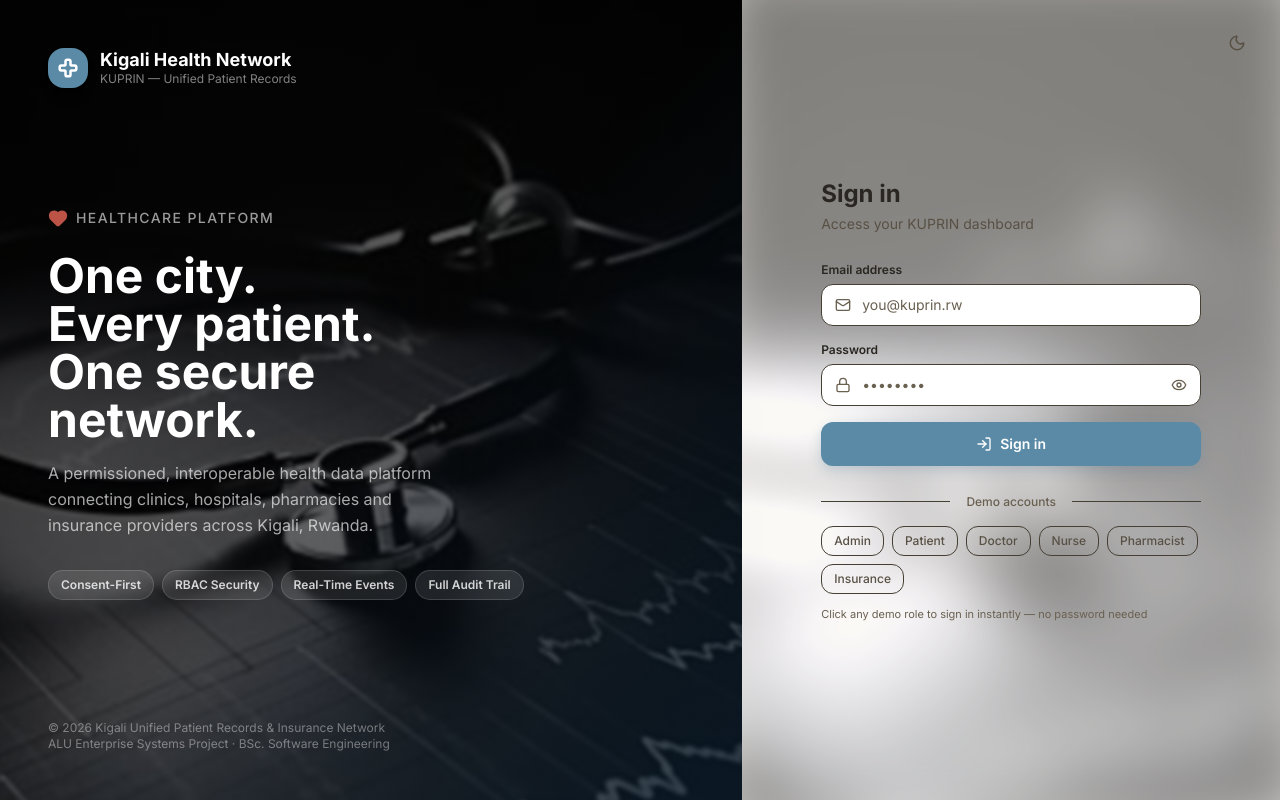
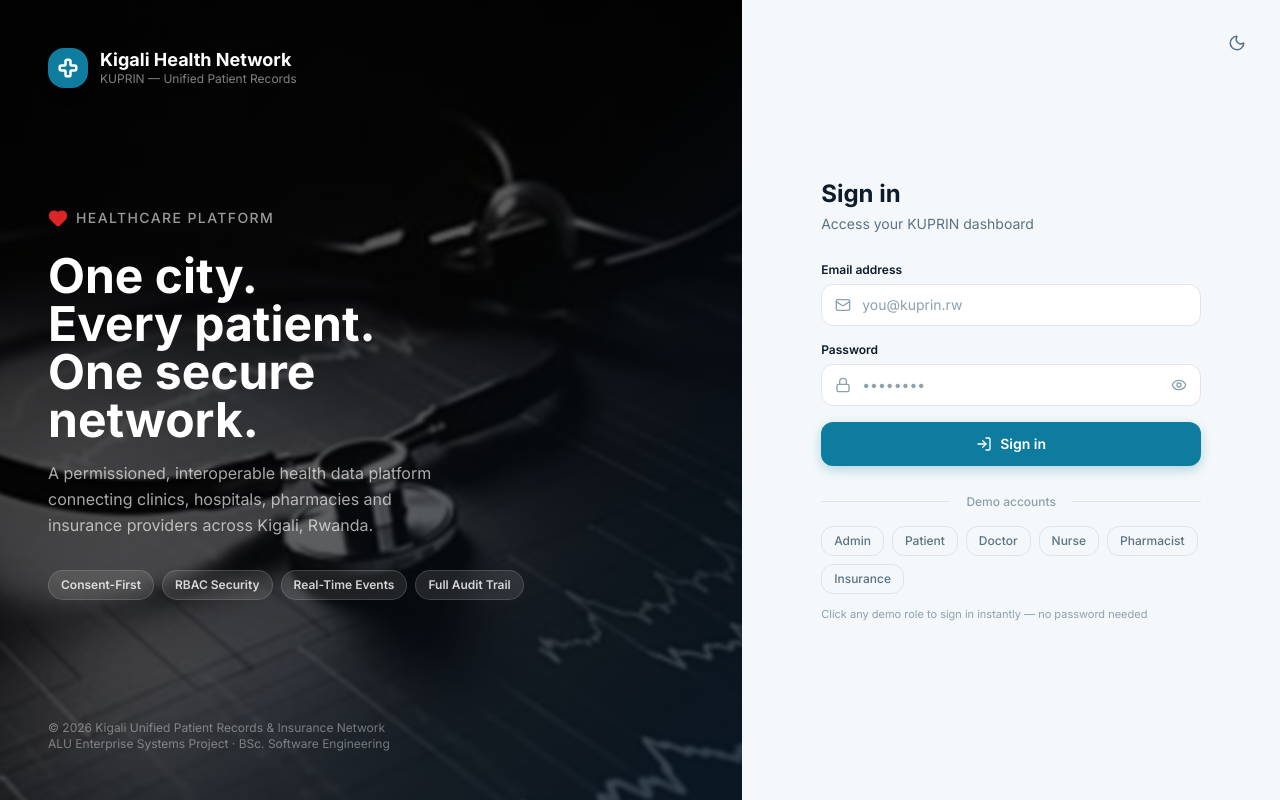
Before and after one commit to MAcDen34/Kigali-Health-Network, a Next.js app: page /login in a window 1280 px wide. Built offline with nearby package versions, Linux system fonts and the light colour scheme.

Commit message:
update: change on the white version

```diff
--- a/app/globals.css
+++ b/app/globals.css
@@ -6,52 +6,52 @@
 @layer base {
   /* "R G B" triplets so Tailwind opacity modifiers (bg-h-blue/15) still work. */
   :root {
-    --color-h-blue: 90 138 166;
-    --color-h-blue-dark: 62 107 138;
-    --color-h-blue-light: 234 242 246;
-    --color-h-teal: 79 163 145;
-    --color-h-teal-dark: 53 133 115;
-    --color-h-teal-light: 233 245 242;
-    --color-h-green: 116 173 118;
-    --color-h-green-dark: 90 155 92;
-    --color-h-green-light: 240 247 238;
-    --color-h-amber: 204 138 56;
-    --color-h-amber-light: 251 241 227;
-    --color-h-red: 188 83 71;
-    --color-h-red-light: 252 238 236;
-    --color-h-purple: 149 117 184;
-    --color-h-purple-light: 243 239 248;
-    --color-h-bg: 247 244 238;
+    --color-h-blue: 14 124 158;
+    --color-h-blue-dark: 10 95 122;
+    --color-h-blue-light: 227 242 247;
+    --color-h-teal: 63 191 173;
+    --color-h-teal-dark: 46 150 134;
+    --color-h-teal-light: 228 247 244;
+    --color-h-green: 30 158 107;
+    --color-h-green-dark: 22 121 79;
+    --color-h-green-light: 224 244 235;
+    --color-h-amber: 217 119 6;
+    --color-h-amber-light: 252 238 220;
+    --color-h-red: 220 38 38;
+    --color-h-red-light: 252 228 228;
+    --color-h-purple: 124 111 196;
+    --color-h-purple-light: 239 236 250;
+    --color-h-bg: 244 248 250;
     --color-h-surface: 255 255 255;
-    --color-h-border: 70 63 52;
-    --color-h-text: 42 38 33;
-    --color-h-text-muted: 88 80 68;
-    --color-h-text-light: 105 96 80;
-    --shadow-color: 42 38 33;
+    --color-h-border: 220 230 236;
+    --color-h-text: 13 27 42;
+    --color-h-text-muted: 91 114 132;
+    --color-h-text-light: 140 160 175;
+    --shadow-color: 13 27 42;
   }
 
   .dark {
-    --color-h-blue: 130 175 201;
-    --color-h-blue-dark: 158 194 216;
-    --color-h-blue-light: 34 52 64;
-    --color-h-teal: 111 195 176;
-    --color-h-teal-dark: 138 210 193;
-    --color-h-teal-light: 30 56 51;
-    --color-h-green: 143 199 145;
-    --color-h-green-dark: 166 214 168;
-    --color-h-green-light: 37 59 38;
-    --color-h-amber: 224 162 90;
-    --color-h-amber-light: 61 46 24;
-    --color-h-red: 217 119 107;
-    --color-h-red-light: 61 33 29;
-    --color-h-purple: 177 153 209;
-    --color-h-purple-light: 46 39 64;
-    --color-h-bg: 28 26 23;
-    --color-h-surface: 36 33 29;
-    --color-h-border: 55 50 43;
-    --color-h-text: 242 238 230;
-    --color-h-text-muted: 176 166 149;
-    --color-h-text-light: 125 117 102;
+    --color-h-blue: 79 184 214;
+    --color-h-blue-dark: 111 200 226;
+    --color-h-blue-light: 23 49 61;
+    --color-h-teal: 95 224 203;
+    --color-h-teal-dark: 127 234 217;
+    --color-h-teal-light: 18 59 52;
+    --color-h-green: 62 203 143;
+    --color-h-green-dark: 94 219 163;
+    --color-h-green-light: 18 56 37;
+    --color-h-amber: 240 160 61;
+    --color-h-amber-light: 61 44 20;
+    --color-h-red: 240 85 79;
+    --color-h-red-light: 61 25 23;
+    --color-h-purple: 167 154 224;
+    --color-h-purple-light: 44 39 64;
+    --color-h-bg: 11 22 32;
+    --color-h-surface: 18 33 46;
+    --color-h-border: 30 46 58;
+    --color-h-text: 232 241 245;
+    --color-h-text-muted: 143 163 176;
+    --color-h-text-light: 100 121 138;
     --shadow-color: 0 0 0;
   }
 
--- a/app/login/page.js
+++ b/app/login/page.js
@@ -19,7 +19,6 @@ const QUICK_DEMO = [
 export default function LoginPage() {
   const router = useRouter();
   const { state, dispatch } = useApp();
-  const isDark = state.theme === 'dark';
   const [email, setEmail] = useState('');
   const [password, setPassword] = useState('');
   const [showPw, setShowPw] = useState(false);
@@ -100,17 +99,7 @@ export default function LoginPage() {
         </p>
       </div>
 
-      <div className="flex-1 relative flex flex-col items-center justify-center p-6 md:p-10 overflow-hidden">
-        {/* Light mode needs the photo lifted brighter — otherwise a light wash on a dark photo just goes flat. */}
-        <div
-          className="absolute inset-0 bg-cover bg-center scale-110"
-          style={{
-            backgroundImage: "url('/login-hero.jpg')",
-            filter: isDark ? 'blur(28px) brightness(1.1)' : 'blur(28px) brightness(1.7) saturate(0.85)',
-          }}
-        />
-        <div className={`absolute inset-0 ${isDark ? 'bg-h-bg/85' : 'bg-h-bg/50'}`} />
-
+      <div className="flex-1 relative flex flex-col items-center justify-center p-6 md:p-10 overflow-hidden" style={{ backgroundColor: 'rgb(var(--color-h-bg))' }}>
         <div className="absolute top-4 right-4 md:top-6 md:right-6">
           <ThemeToggle />
         </div>
--- a/components/layout/AppShell.js
+++ b/components/layout/AppShell.js
@@ -11,7 +11,6 @@ const PUBLIC_PATHS = ['/', '/login'];
 export default function AppShell({ children }) {
   const { state, hydrated } = useApp();
   const { user, sidebarCollapsed } = state;
-  const isDark = state.theme === 'dark';
   const router = useRouter();
   const pathname = usePathname();
   const isPublic = PUBLIC_PATHS.includes(pathname);
@@ -36,17 +35,7 @@ export default function AppShell({ children }) {
   if (!hasRouteAccess) return null;
 
   return (
-    <div className="flex h-screen overflow-hidden">
-      {/* Same photo/treatment as the login page. -z-10 keeps it behind Sidebar/Header/main. */}
-      <div
-        className="fixed inset-0 -z-10 bg-cover bg-center scale-110"
-        style={{
-          backgroundImage: "url('/login-hero.jpg')",
-          filter: isDark ? 'blur(28px) brightness(1.1)' : 'blur(28px) brightness(1.7) saturate(0.85)',
-        }}
-      />
-      <div className={`fixed inset-0 -z-10 ${isDark ? 'bg-h-bg/85' : 'bg-h-bg/50'}`} />
-
+    <div className="flex h-screen overflow-hidden bg-h-bg">
       <Sidebar />
       <div
         className={`flex flex-col flex-1 min-w-0 transition-all duration-300 overflow-hidden ${
--- a/next.config.mjs
+++ b/next.config.mjs
@@ -1,4 +1,15 @@
+import path from 'path';
+import { fileURLToPath } from 'url';
+
+const __dirname = path.dirname(fileURLToPath(import.meta.url));
+
 /** @type {import('next').NextConfig} */
-const nextConfig = {};
+const nextConfig = {
+  turbopack: {
+    // Explicitly lock turbopack to this project folder
+    root: __dirname,
+  },
+  // ... keep any of your other existing config options here
+};
 
 export default nextConfig;
```
